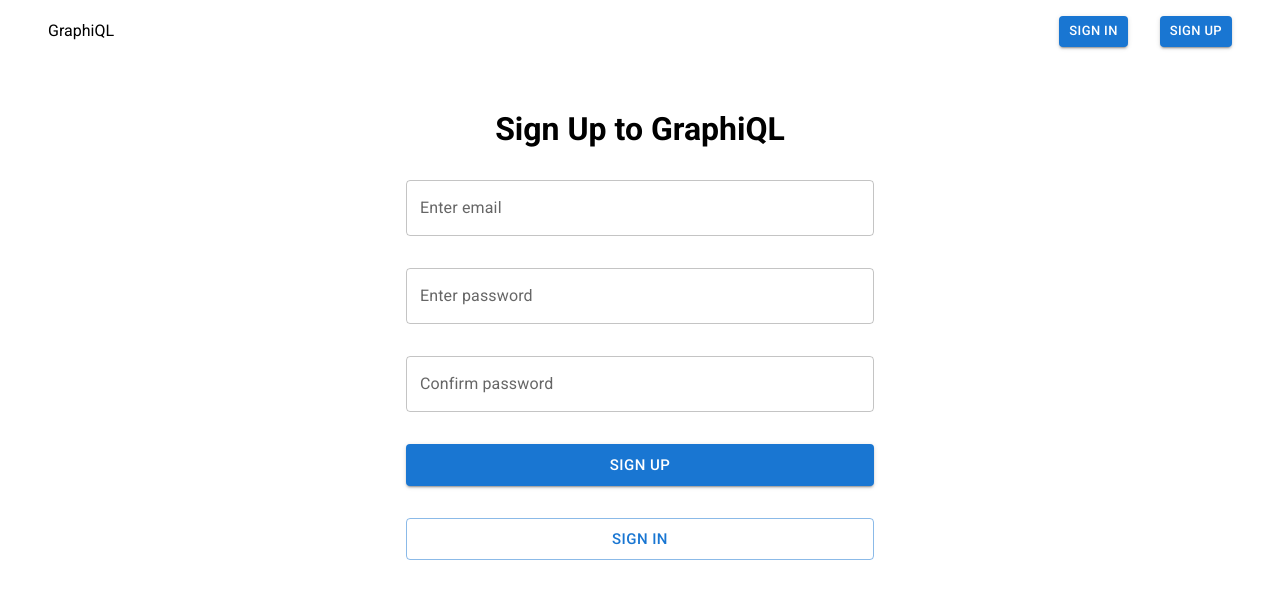
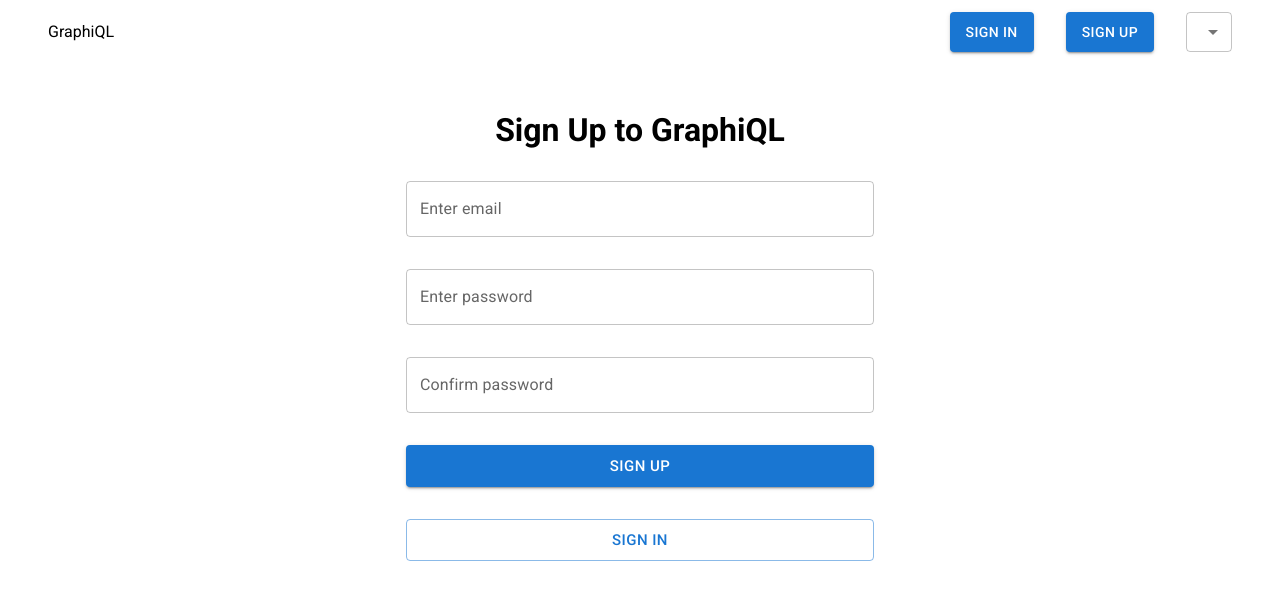
Before and after one commit to Ilichhh/graphiql-app, a React (Vite) app: page /register in a window 1280 px wide. Shown: the top 600 px of the page. Built offline with nearby package versions, Linux system fonts and the light colour scheme; no server answers.

Commit message:
feat: add language select

```diff
--- a/src/components/Header.tsx
+++ b/src/components/Header.tsx
@@ -5,6 +5,8 @@ import { useAuthState } from 'react-firebase-hooks/auth';
 
 import styled from 'styled-components';
 import Button from '@mui/material/Button';
+import MenuItem from '@mui/material/MenuItem';
+import Select, { SelectChangeEvent } from '@mui/material/Select';
 
 import theme from '../theme';
 import { logOut, auth } from '../firebase';
@@ -13,7 +15,7 @@ const HeaderContainer = styled.header`
   display: flex;
   justify-content: space-between;
   align-items: center;
-  padding: 16px 48px;
+  padding: 12px 48px;
 `;
 
 const Nav = styled.nav`
@@ -35,8 +37,12 @@ interface HeaderProps {
 }
 
 export const Header = ({ currentPage }: HeaderProps) => {
-  const { t } = useTranslation();
+  const { t, i18n } = useTranslation();
   const [user] = useAuthState(auth);
+
+  const handleLanguageChange = (event: SelectChangeEvent) => {
+    i18n.changeLanguage(event.target.value);
+  };
 
   return (
     <HeaderContainer>
@@ -45,24 +51,34 @@ export const Header = ({ currentPage }: HeaderProps) => {
         {user ? (
           <>
             {currentPage !== 'playground' && (
-              <Button variant="contained" size="small" component={Link} to="/playground">
+              <Button variant="contained" component={Link} to="/playground">
                 {t('header.toMain')}
               </Button>
             )}
-            <Button variant="contained" size="small" onClick={() => logOut()}>
+            <Button variant="contained" onClick={() => logOut()}>
               {t('header.signOut')}
             </Button>
           </>
         ) : (
           <>
-            <Button variant="contained" size="small" component={Link} to="/login">
+            <Button variant="contained" component={Link} to="/login">
               {t('header.signIn')}
             </Button>
-            <Button variant="contained" size="small" component={Link} to="/register">
+            <Button variant="contained" component={Link} to="/register">
               {t('header.signUp')}
             </Button>
           </>
         )}
+        <Select
+          value={i18n.language}
+          onChange={handleLanguageChange}
+          displayEmpty
+          inputProps={{ 'aria-label': 'Without label' }}
+          size="small"
+        >
+          <MenuItem value="en">EN</MenuItem>
+          <MenuItem value="ru">RU</MenuItem>
+        </Select>
       </Nav>
     </HeaderContainer>
   );
--- a/src/pages/PlaygroundPage.tsx
+++ b/src/pages/PlaygroundPage.tsx
@@ -26,8 +26,9 @@ export const PlaygroundPage = () => {
   const { endpoint, setEndpoint, query, setQuery, response, sendRequest } = usePlayground();
 
   return (
+    <>
+      <Header currentPage="playground" />
       <Wrapper>
-      <Header currentPage="playground" />
         <PlaygroundHeader onChange={(url) => setEndpoint(url)} endpoint={endpoint} />
         <Playground>
           <Editor query={query} onChange={(q) => setQuery(q)} />
@@ -35,5 +36,6 @@ export const PlaygroundPage = () => {
           <ResponseBox response={response} />
         </Playground>
       </Wrapper>
+    </>
   );
 };
```
Lines whose indentation alone changed are shown as unchanged.
